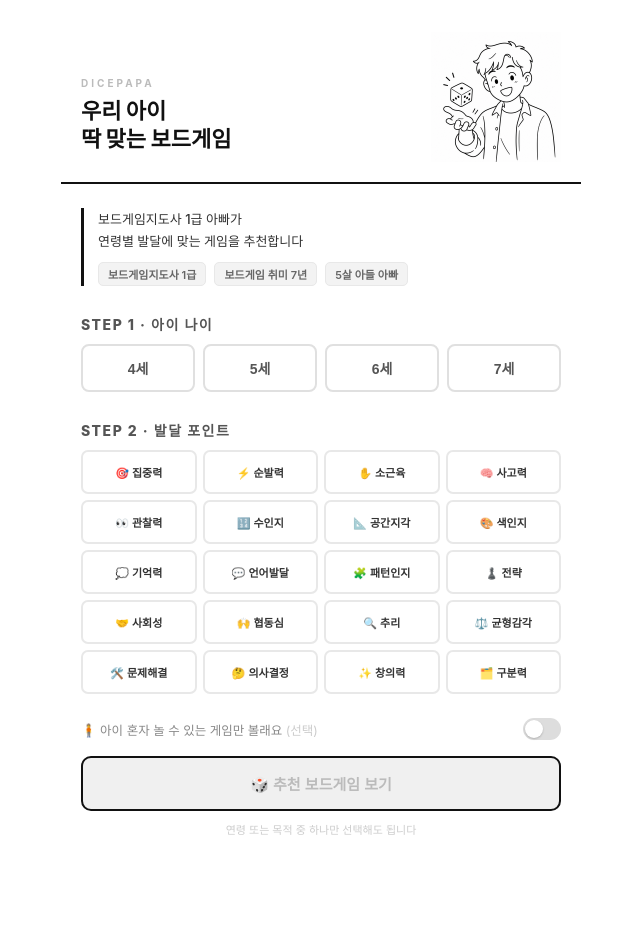
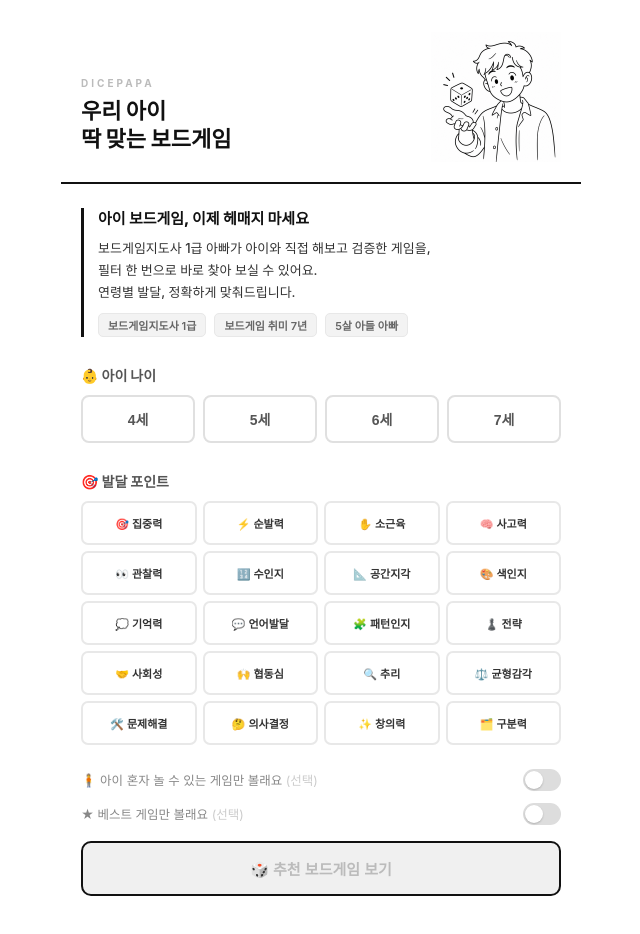
Before and after one commit to dicepapa777-master/dicepapa, a React (Vite) app: page / in a window 1280 px wide. Shown: the top 934 px of the page, without its empty margins (319-959 px from the left). Built offline with nearby package versions, Linux system fonts and the light colour scheme.

Commit message:
Update App.jsx

```diff
--- a/src/App.jsx
+++ b/src/App.jsx
@@ -2016,6 +2016,7 @@ export default function App() {
   const [selectedAge, setSelectedAge] = useState(null);
   const [selectedPurpose, setSelectedPurpose] = useState(null);
   const [soloOnly, setSoloOnly] = useState(false);
+  const [bestOnly, setBestOnly] = useState(false);
   const [showResult, setShowResult] = useState(false);
   const [expanded, setExpanded] = useState(null);
   const [imgError, setImgError] = useState({});
@@ -2025,10 +2026,11 @@ export default function App() {
   const filtered = games.filter(g =>
     (!selectedAge || (g.ageMin <= selectedAge && g.ageMax >= selectedAge)) &&
     (!selectedPurpose || g.purpose.includes(selectedPurpose)) &&
-    (!soloOnly || g.solo)
+    (!soloOnly || g.solo) &&
+    (!bestOnly || g.best)
   );
 
-  const reset = () => { setSelectedAge(null); setSelectedPurpose(null); setSoloOnly(false); setShowResult(false); setExpanded(null); };
+  const reset = () => { setSelectedAge(null); setSelectedPurpose(null); setSoloOnly(false); setBestOnly(false); setShowResult(false); setExpanded(null); };
 
   return (
     <div style={{ minHeight: "100vh", background: "#fff", fontFamily: "'Noto Sans KR', -apple-system, sans-serif", paddingBottom: "calc(80px + env(safe-area-inset-bottom))" }}>
@@ -2055,9 +2057,13 @@ export default function App() {
           <>
             {/* 소개 섹션 */}
             <div style={{ borderLeft: "3px solid #111", paddingLeft: 14, marginBottom: 28 }}>
+              <div style={{ fontSize: 15, color: "#111", lineHeight: 1.5, fontWeight: 800, marginBottom: 6 }}>
+                아이 보드게임, 이제 헤매지 마세요
+              </div>
               <div style={{ fontSize: 13, color: "#333", lineHeight: 1.7, fontWeight: 500 }}>
-                보드게임지도사 1급 아빠가<br />
-                연령별 발달에 맞는 게임을 추천합니다
+                보드게임지도사 1급 아빠가 아이와 직접 해보고 검증한 게임을,<br />
+                필터 한 번으로 바로 찾아 보실 수 있어요.<br />
+                연령별 발달, 정확하게 맞춰드립니다.
               </div>
               <div style={{ display: "flex", gap: 8, marginTop: 10, flexWrap: "wrap" }}>
                 {["보드게임지도사 1급", "보드게임 취미 7년", "5살 아들 아빠"].map(tag => (
@@ -2069,9 +2075,9 @@ export default function App() {
               </div>
             </div>
 
-            {/* STEP 1 */}
+            {/* 아이 나이 */}
             <div style={{ marginBottom: 28 }}>
-              <div style={{ fontSize: 14, fontWeight: 800, color: "#555", letterSpacing: 1.5, marginBottom: 10, textTransform: "uppercase" }}>STEP 1 · 아이 나이</div>
+              <div style={{ fontSize: 14, fontWeight: 800, color: "#555", marginBottom: 10 }}>👶 아이 나이</div>
               <div style={{ display: "flex", gap: 8, flexWrap: "wrap" }}>
                 {ages.map(age => (
                   <button key={age} onClick={() => setSelectedAge(selectedAge === age ? null : age)} style={{
@@ -2085,9 +2091,9 @@ export default function App() {
               </div>
             </div>
 
-            {/* STEP 2 */}
+            {/* 발달 포인트 */}
             <div style={{ marginBottom: 24 }}>
-              <div style={{ fontSize: 14, fontWeight: 800, color: "#555", letterSpacing: 1.5, marginBottom: 10, textTransform: "uppercase" }}>STEP 2 · 발달 포인트</div>
+              <div style={{ fontSize: 14, fontWeight: 800, color: "#555", marginBottom: 10 }}>🎯 발달 포인트</div>
               <div style={{ display: "grid", gridTemplateColumns: "repeat(4, 1fr)", gap: 6 }}>
                 {allPurposes.map(p => (
                   <button key={p} onClick={() => setSelectedPurpose(selectedPurpose === p ? null : p)} style={{
@@ -2107,7 +2113,7 @@ export default function App() {
               onClick={() => setSoloOnly(!soloOnly)}
               style={{
                 display: "flex", alignItems: "center", justifyContent: "space-between",
-                gap: 10, marginBottom: 16, cursor: "pointer",
+                gap: 10, marginBottom: 12, cursor: "pointer",
               }}
             >
               <span style={{ fontSize: 12.5, color: "#888" }}>
@@ -2125,20 +2131,41 @@ export default function App() {
               </span>
             </div>
 
+            <div
+              onClick={() => setBestOnly(!bestOnly)}
+              style={{
+                display: "flex", alignItems: "center", justifyContent: "space-between",
+                gap: 10, marginBottom: 16, cursor: "pointer",
+              }}
+            >
+              <span style={{ fontSize: 12.5, color: "#888" }}>
+                ★ 베스트 게임만 볼래요 <span style={{ color: "#CCC" }}>(선택)</span>
+              </span>
+              <span style={{
+                width: 38, height: 22, borderRadius: 11, position: "relative", flexShrink: 0,
+                background: bestOnly ? "#FF9478" : "#DDD", transition: "all 0.15s",
+              }}>
+                <span style={{
+                  position: "absolute", top: 2, left: bestOnly ? 18 : 2,
+                  width: 18, height: 18, borderRadius: "50%", background: "#fff",
+                  transition: "all 0.15s", boxShadow: "0 1px 2px rgba(0,0,0,0.2)",
+                }} />
+              </span>
+            </div>
+
             <button
-              onClick={() => { if (selectedAge || selectedPurpose || soloOnly) setShowResult(true); }}
-              disabled={!selectedAge && !selectedPurpose && !soloOnly}
+              onClick={() => { if (selectedAge || selectedPurpose || soloOnly || bestOnly) setShowResult(true); }}
+              disabled={!selectedAge && !selectedPurpose && !soloOnly && !bestOnly}
               style={{
                 width: "100%", padding: "15px", borderRadius: 10,
                 border: "2px solid #111",
-                background: (!selectedAge && !selectedPurpose && !soloOnly) ? "#F0F0F0" : "#111",
-                color: (!selectedAge && !selectedPurpose && !soloOnly) ? "#BBB" : "#fff",
+                background: (!selectedAge && !selectedPurpose && !soloOnly && !bestOnly) ? "#F0F0F0" : "#111",
+                color: (!selectedAge && !selectedPurpose && !soloOnly && !bestOnly) ? "#BBB" : "#fff",
                 fontWeight: 800, fontSize: 15,
-                cursor: (!selectedAge && !selectedPurpose && !soloOnly) ? "not-allowed" : "pointer",
+                cursor: (!selectedAge && !selectedPurpose && !soloOnly && !bestOnly) ? "not-allowed" : "pointer",
                 transition: "all 0.15s",
               }}
             >🎲 추천 보드게임 보기</button>
-            <p style={{ textAlign: "center", color: "#CCC", fontSize: 11, marginTop: 10 }}>연령 또는 목적 중 하나만 선택해도 됩니다</p>
           </>
         ) : (
           <>
@@ -2157,6 +2184,11 @@ export default function App() {
                 style={{ padding: "8px 14px", borderRadius: 7, background: "#fff", color: "#111", fontWeight: 800, fontSize: 12, textDecoration: "none", flexShrink: 0 }}>팔로우 →</a>
             </div>
 
+            {/* 쿠팡 파트너스 고지 */}
+            <div style={{ fontSize: 10.5, color: "#AAA", marginBottom: 14, lineHeight: 1.5 }}>
+              이 포스팅은 쿠팡 파트너스 활동의 일환으로, 이에 따른 일정액의 수수료를 제공받습니다.
+            </div>
+
             {/* 결과 헤더 */}
             <div style={{ display: "flex", alignItems: "center", justifyContent: "space-between", marginBottom: 14, paddingBottom: 14, borderBottom: "1.5px solid #E8E8E8" }}>
               <div>
@@ -2167,6 +2199,8 @@ export default function App() {
                   {selectedPurpose && `${purposeEmoji[selectedPurpose] || "🎲"} ${selectedPurpose}`}
                   {(selectedAge || selectedPurpose) && soloOnly && " · "}
                   {soloOnly && "🧍 혼자놀이"}
+                  {(selectedAge || selectedPurpose || soloOnly) && bestOnly && " · "}
+                  {bestOnly && "★ 베스트"}
                   <span style={{ color: "#999", fontWeight: 400, marginLeft: 6 }}>{filtered.length}개</span>
                 </div>
               </div>
@@ -2210,10 +2244,11 @@ export default function App() {
                               )}
                               {g.best && (
                                 <div style={{
-                                  position: "absolute", top: 0, left: 0,
-                                  background: "#111", color: "#FFC9B9",
-                                  fontSize: 8, fontWeight: 800, padding: "1px 4px 1px 3px",
-                                  borderBottomRightRadius: 6, letterSpacing: 0.2,
+                                  position: "absolute", top: -4, left: -4,
+                                  background: "linear-gradient(135deg, #FFE9A8, #E8C04E 55%, #C9A227)",
+                                  borderRadius: 10, padding: "2px 6px",
+                                  boxShadow: "0 2px 4px rgba(0,0,0,0.25)",
+                                  fontSize: 9, color: "#6B5000", fontWeight: 900, whiteSpace: "nowrap",
                                 }}>★ 베스트</div>
                               )}
                             </div>
@@ -2225,7 +2260,7 @@ export default function App() {
                             <div style={{ display: "flex", alignItems: "center", gap: 6, marginBottom: 3 }}>
                               <div style={{ fontWeight: 800, fontSize: 14, color: "#111" }}>{g.name}</div>
                             </div>
-                            <div style={{ display: "flex", justifyContent: "space-between", fontSize: 11, color: "#AAA", marginBottom: 6 }}>
+                            <div style={{ fontSize: 11, color: "#AAA", marginBottom: 6 }}>
                               <div>👥 {g.players} · ⏱ {g.time}</div>
                               <div>🧒 {g.ageMin}세부터</div>
                             </div>
@@ -2266,11 +2301,18 @@ export default function App() {
                             )}
                             {g.best && (
                               <div style={{
-                                position: "absolute", top: 8, left: 8,
-                                background: "#111", color: "#FFC9B9",
-                                fontSize: 11, fontWeight: 800, padding: "4px 9px",
-                                borderRadius: 5, letterSpacing: 0.3,
-                              }}>★ 다이스파파 베스트</div>
+                                position: "absolute", top: 10, left: 10,
+                                display: "flex", alignItems: "center", gap: 6,
+                              }}>
+                                <div style={{
+                                  fontSize: 26, color: "#E8C04E",
+                                  textShadow: "0 2px 5px rgba(0,0,0,0.4)",
+                                }}>★</div>
+                                <div style={{
+                                  background: "#111", color: "#fff", fontSize: 11, fontWeight: 800,
+                                  padding: "4px 10px", borderRadius: 10, whiteSpace: "nowrap",
+                                }}>다이스파파 베스트</div>
+                              </div>
                             )}
                           </div>
                           {g.rule && (
```
